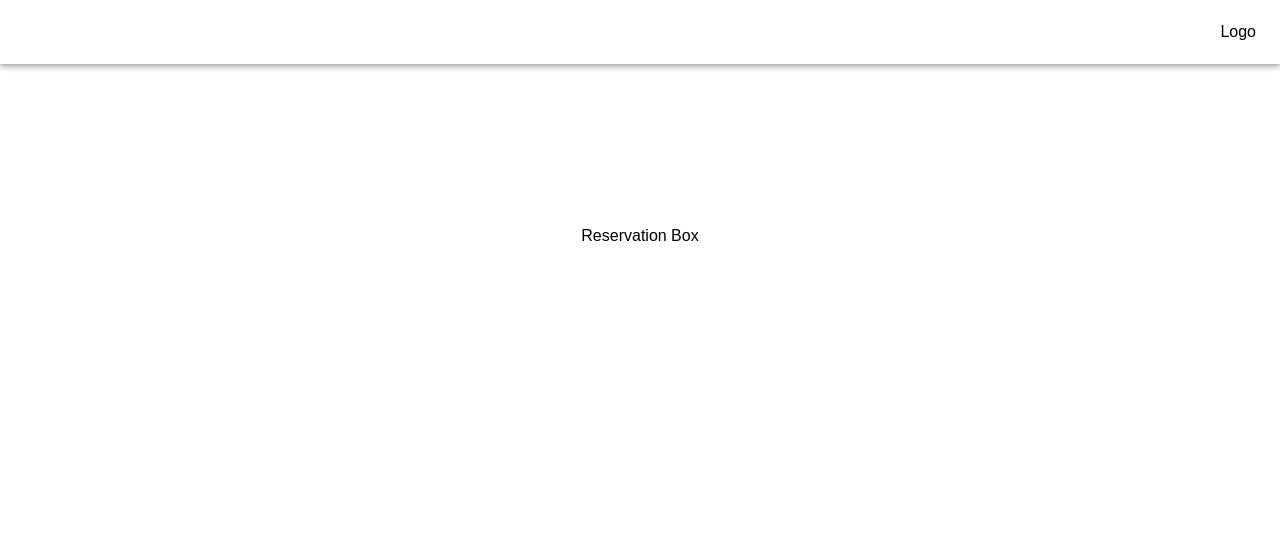
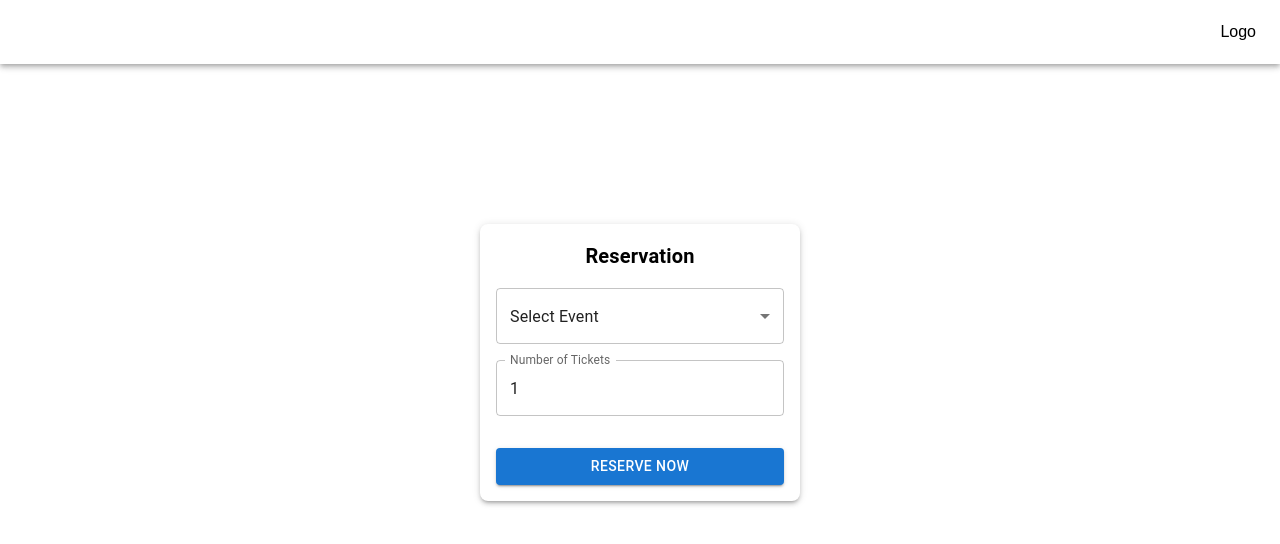
Before and after one commit to Software-Dev-Prac-Frontend/Software-Dev-Prac-II-Project, a Next.js app: page /reservation in a window 1280 px wide. Shown: the top 544 px of the page. Built offline with nearby package versions, Linux system fonts and the light colour scheme; some icons are missing.

Commit message:
ReservationPage

```diff
--- a/src/app/reservation/page.tsx
+++ b/src/app/reservation/page.tsx
@@ -2,11 +2,17 @@
 
 import ReservationPageComponent from "@/components/reservation/ReservationPageComponent";
 import { useSearchParams } from "next/navigation";
+import { useEffect, useState } from "react";
 
 export default function ReservationPage(){
     const searchParams = useSearchParams();
     const eventId = searchParams.get("eventId");
+    const [eventIdState, setEventIdState] = useState<string | null>(null);
+
+    useEffect(() => {
+        setEventIdState(eventId);
+    }, [eventId]);
     return (
-        <ReservationPageComponent eventId={eventId} />
+        <ReservationPageComponent eventId={eventIdState} onChange={setEventIdState} />
     );
 }
--- a/src/components/DrawerMenu.tsx
+++ b/src/components/DrawerMenu.tsx
@@ -16,13 +16,13 @@ export default function DrawerMenu({ open, toggleDrawer }: DrawerMenuProps) {
     <Drawer anchor="left" open={open} onClose={toggleDrawer}>
         <Box sx={{ width: 250, height: "100%", display: "flex", flexDirection: "column", marginTop: 4}} role="presentation" onClick={toggleDrawer} onKeyDown={toggleDrawer}>
             <List>
-                <ListItem component="button" onClick={() => router.push("/")}>
+                <ListItem component="button" onClick={() => router.push("/")} sx={{cursor:"pointer"}}>
                     <ListItemText primary="Home" />
                 </ListItem>
-                <ListItem component="button" onClick={() => router.push("/myreservation")}>
+                <ListItem component="button" onClick={() => router.push("/myreservation")} sx={{cursor:"pointer"}}>
                     <ListItemText primary="My Reservation" />
                 </ListItem>
-                <ListItem component="button" onClick={() => router.push("/reservation")}>
+                <ListItem component="button" onClick={() => router.push("/reservation")} sx={{cursor:"pointer"}}>
                     <ListItemText primary="Reservation" />
                 </ListItem>
                 <ListItem component="button">
@@ -34,11 +34,11 @@ export default function DrawerMenu({ open, toggleDrawer }: DrawerMenuProps) {
             </List>
             <List sx={{ marginTop: "auto" }}>
                 {(!login ?
-                    <ListItem component="button" onClick={() => router.push("/login")}>
+                    <ListItem component="button" onClick={() => router.push("/login")} sx={{cursor:"pointer"}}>
                         <ListItemText primary="Sign In" />
                     </ListItem>
                     :
-                    <ListItem component="button">
+                    <ListItem component="button" sx={{cursor:"pointer"}}>
                         <ListItemText primary="Sign Out" />
                     </ListItem>
                 )}
--- a/src/components/event/EventPageComponent.tsx
+++ b/src/components/event/EventPageComponent.tsx
@@ -3,7 +3,7 @@
 import { Box } from "@mui/material";
 import Card from "./Card";
 import Banner from "./Banner";
-import { Event } from "./Card";
+import { Event } from "@/models/Event.model";
 
 const MOCK_EVENTS: { success: boolean; count: number; data: Event[] } = {
     success: true,
--- a/src/components/reservation/DetailEvent.tsx
+++ b/src/components/reservation/DetailEvent.tsx
@@ -4,14 +4,18 @@ import { Box, Typography } from "@mui/material";
 import dayjs from "dayjs";
 import Image from "next/image";
 
+// TODO: API CALL TO GET EVENT DETAIL BY ID
 const event = {
-        _id: "1",
-        name: "Bloom Festival",
-        eventDate: "2024-08-15T18:00:00Z",
-        venue: "Central Park",
-        organizer: "City Events",
-        availableTicket: 150,
-        posterPicture: "/img/bloom.jpg",
+    _id: "6",
+    name: "Jazz Night",
+    description: "An evening of smooth jazz",
+    eventDate: "2024-09-15T20:00:00Z",
+    venue: "Blue Note Club",
+    organizer: "Jazz Organization",
+    availableTicket: 80,
+    posterPicture: "/img/bloom.jpg",
+    createdAt: "2024-07-06T10:00:00Z",
+    updatedAt: "2024-07-20T14:00:00Z",
 };
 
 export default function DetailEvent({ eventId }: { eventId: string | null }) {
@@ -26,6 +30,8 @@ export default function DetailEvent({ eventId }: { eventId: string | null }) {
             />
             <Box sx={{color:"#000", gap: "8px"}}>
                 <Typography variant="h6" fontWeight="bold">{event.name}</Typography>
+                <Typography>Description: {event.description}</Typography>
+                <Typography>Venue: {event.venue}</Typography>
                 <Typography>Date: {dayjs(event.eventDate).format("DD/MM/YYYY")}</Typography>
                 <Typography>Organizer: {event.organizer}</Typography>
                 <Typography>Available Tickets: {event.availableTicket}</Typography>
--- a/src/components/reservation/ReservationBox.tsx
+++ b/src/components/reservation/ReservationBox.tsx
@@ -1,5 +1,133 @@
 "use client";
 
-export default function ReservationBox({ eventId }: { eventId: string | null }) {
-    return <h1 style={{color:'black'}}>Reservation Box</h1>;
+import React, { useEffect, useState } from "react";
+import { Box, Button, Select, MenuItem, TextField, Typography } from "@mui/material";
+import { Event } from "@/models/Event.model";
+
+//TODO: Replace with real API call to fetch events
+const MOCK_EVENTS: { success: boolean; count: number; data: Event[] } = {
+    success: true,
+    count: 6,
+    data: [
+        {
+            _id: "1",
+            name: "Bloom Festival",
+            description: "A vibrant celebration of spring blooms",
+            eventDate: "2024-08-15T18:00:00Z",
+            venue: "Central Park",
+            organizer: "City Events",
+            availableTicket: 150,
+            posterPicture: "/img/bloom.jpg",
+            createdAt: "2024-07-01T10:00:00Z",
+            updatedAt: "2024-07-15T14:00:00Z",
+        },
+        {
+            _id: "2",
+            name: "Summer Concert",
+            description: "Live music performances",
+            eventDate: "2024-08-20T19:00:00Z",
+            venue: "Riverside Theater",
+            organizer: "Music Productions",
+            availableTicket: 200,
+            posterPicture: "/img/bloom.jpg",
+            createdAt: "2024-07-02T10:00:00Z",
+            updatedAt: "2024-07-16T14:00:00Z",
+        },
+        {
+            _id: "3",
+            name: "Art Exhibition",
+            description: "Contemporary art showcase",
+            eventDate: "2024-08-25T10:00:00Z",
+            venue: "Modern Art Gallery",
+            organizer: "Art Society",
+            availableTicket: 100,
+            posterPicture: "/img/bloom.jpg",
+            createdAt: "2024-07-03T10:00:00Z",
+            updatedAt: "2024-07-17T14:00:00Z",
+        },
+        {
+            _id: "4",
+            name: "Food Festival",
+            description: "Culinary delights from around the world",
+            eventDate: "2024-09-01T12:00:00Z",
+            venue: "Downtown Square",
+            organizer: "Culinary Club",
+            availableTicket: 300,
+            posterPicture: "/img/bloom.jpg",
+            createdAt: "2024-07-04T10:00:00Z",
+            updatedAt: "2024-07-18T14:00:00Z",
+        },
+        {
+            _id: "5",
+            name: "Tech Conference",
+            description: "Latest innovations in technology",
+            eventDate: "2024-09-10T09:00:00Z",
+            venue: "Convention Center",
+            organizer: "Tech Innovations",
+            availableTicket: 250,
+            posterPicture: "/img/bloom.jpg",
+            createdAt: "2024-07-05T10:00:00Z",
+            updatedAt: "2024-07-19T14:00:00Z",
+        },
+        {
+            _id: "6",
+            name: "Jazz Night",
+            description: "An evening of smooth jazz",
+            eventDate: "2024-09-15T20:00:00Z",
+            venue: "Blue Note Club",
+            organizer: "Jazz Organization",
+            availableTicket: 80,
+            posterPicture: "/img/bloom.jpg",
+            createdAt: "2024-07-06T10:00:00Z",
+            updatedAt: "2024-07-20T14:00:00Z",
+        },
+    ]
 }
+
+interface ReservationBoxProps {
+    eventId: string | null;
+    onChange: (id: string | null) => void;
+}
+
+export default function ReservationBox({ eventId, onChange }: ReservationBoxProps) {
+    const events = MOCK_EVENTS.data;
+    const [selectedEventId, setSelectedEventId] = useState<string | "">("");
+
+    useEffect(() => {
+        setSelectedEventId(eventId ?? "");
+        onChange(eventId ?? null);
+    }, [eventId]);
+
+    const handleEventChange = (id: string) => {
+        setSelectedEventId(id);
+        onChange(id);
+    }
+
+    return (
+        <Box sx={{ display: "flex", flexDirection: "column", width: 320, height: "fit-content", bgcolor: "white", p: 2, borderRadius: 2, boxShadow: 3, alignItems: "center", gap: 2, justifyContent: "center" }}>
+            <Typography variant="h6" fontWeight="bold" sx={{ alignItems: "center", color: "#000" }}>
+                Reservation
+            </Typography>
+            <Select
+                fullWidth
+                value={selectedEventId}
+                onChange={(e: any) => handleEventChange(e.target.value)}
+                displayEmpty
+            >
+                <MenuItem value="" disabled>
+                    Select Event
+                </MenuItem>
+                {events.map((ev) => (
+                    <MenuItem key={ev._id} value={ev._id}>
+                        {ev.name}
+                    </MenuItem>
+                ))}
+            </Select>
+
+            <TextField label="Number of Tickets" variant="outlined" type="number" inputProps={{ min: 1, max: 5, defaultValue: 1 }} fullWidth sx={{ mb: 2 }} />
+            <Button variant="contained" color="primary" fullWidth>
+                Reserve Now
+            </Button>
+        </Box>
+    );
+}
--- a/src/components/reservation/ReservationPageComponent.tsx
+++ b/src/components/reservation/ReservationPageComponent.tsx
@@ -4,19 +4,24 @@ import DetailEvent from "@/components/reservation/DetailEvent";
 import ReservationBox from "@/components/reservation/ReservationBox";
 import { Box, Divider } from "@mui/material";
 
-export default function ReservationPageComponent({ eventId }: { eventId: string | null }) {
+interface ReservationPageComponentProps {
+    eventId: string | null;
+    onChange: (id: string | null) => void;
+}
+
+export default function ReservationPageComponent({ eventId,onChange }: ReservationPageComponentProps) {
     if (!eventId) {
         return (
             <Box sx={{display:"flex",justifyContent:"center",alignContent:"center",mt:20,flexDirection:"row",gap:4}}>
-                <ReservationBox eventId={eventId} />
+                <ReservationBox eventId={eventId} onChange={onChange} />
             </Box>
         );
     }
     return (
-        <Box sx={{display:"flex",justifyContent:"center",alignContent:"center",mt:20,flexDirection:"row",gap:4}}>
+        <Box sx={{display:"flex",justifyContent:"center",alignItems:"center",mt:20,flexDirection:"row",gap:4}}>
             <DetailEvent eventId={eventId} />
             <Divider orientation="vertical" flexItem sx={{ borderColor: "#000",borderWidth: 2,borderRadius: 10}} />
-            <ReservationBox eventId={eventId} />
+            <ReservationBox eventId={eventId} onChange={onChange} />
         </Box>
     );
 }
```
Also changed, not shown: src/components/event/Card.tsx (+1 -13 lines), src/models/Event.model.tsx (added, +12 -0 lines).
